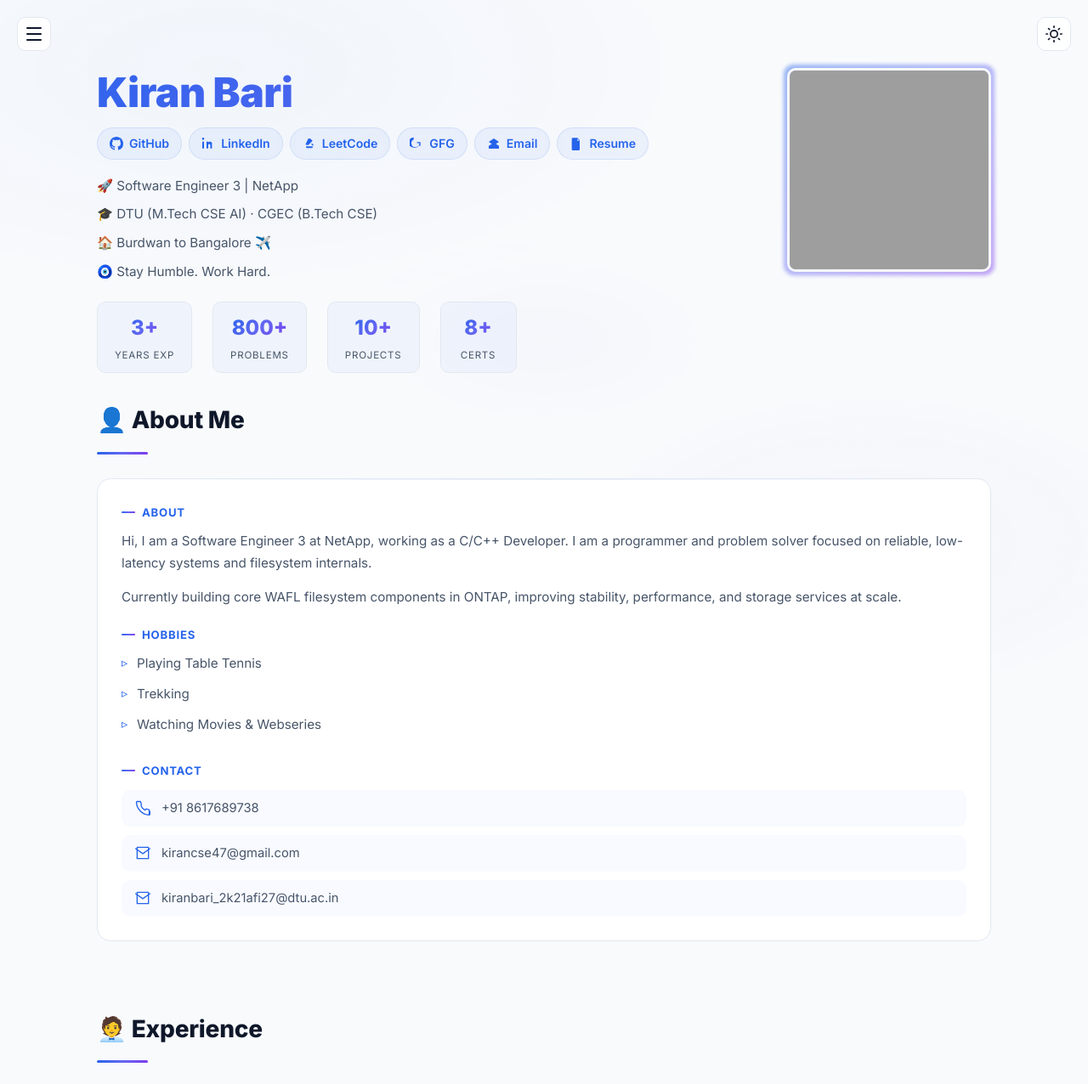
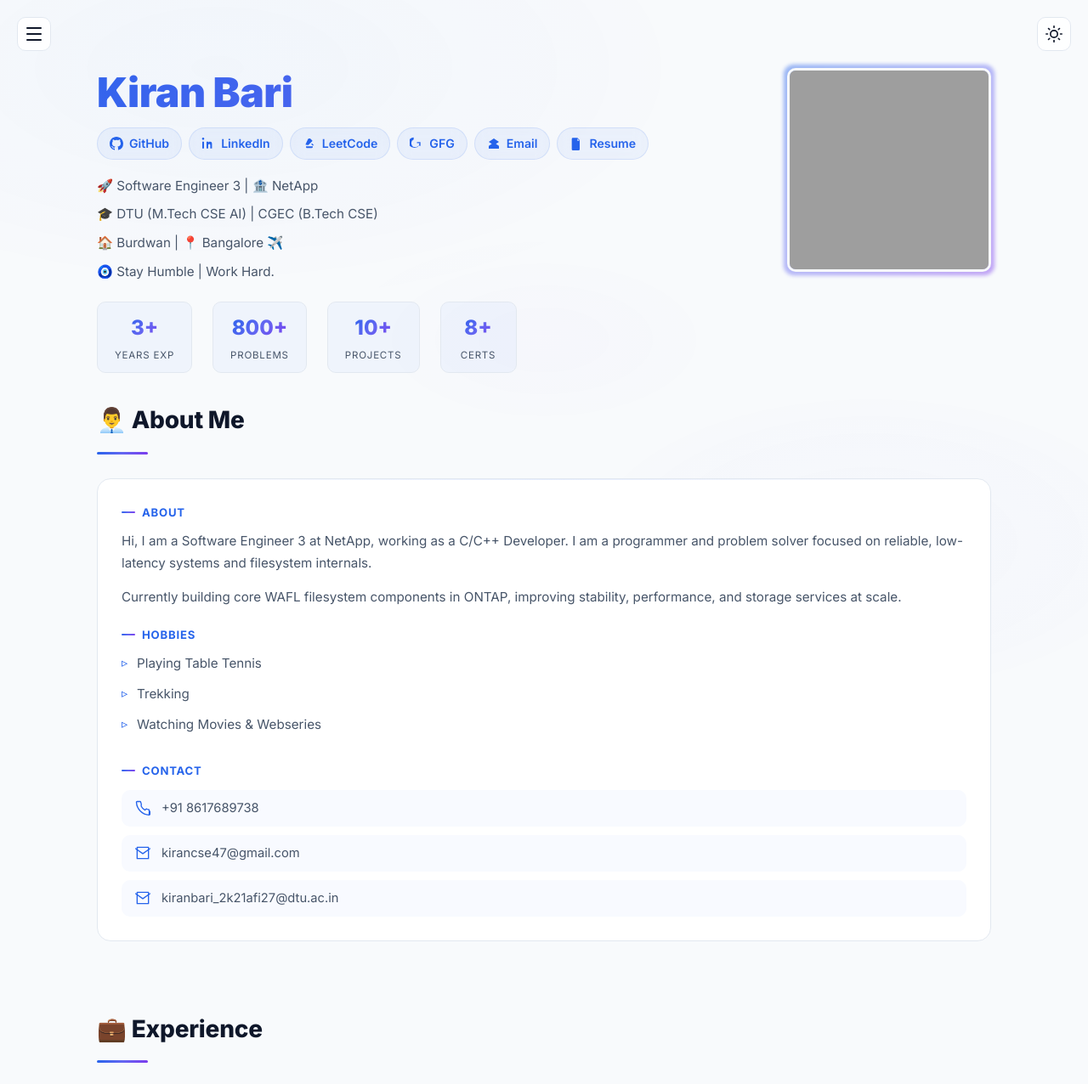
Before and after one commit to kiranbari/kiranbari.github.io, a plain HTML site: page index.html in a window 1280 px wide. Shown: the top 1276 px of the page at 85% size. Drawn offline with nearby package versions, Linux system fonts and the light colour scheme; grey boxes are pictures that could not be loaded.

Commit message:
Update index.html

```diff
--- a/index.html
+++ b/index.html
@@ -828,10 +828,10 @@
       </div>
 
       <div class="sub-lines">
-        <span>🚀 Software Engineer 3 | NetApp</span>
-        <span>🎓 DTU (M.Tech CSE AI) · CGEC (B.Tech CSE)</span>
-        <span>🏠 Burdwan to Bangalore ✈️</span>
-        <span>🧿 Stay Humble. Work Hard.</span>
+        <span>🚀 Software Engineer 3 | 🏦 NetApp</span>
+        <span>🎓 DTU (M.Tech CSE AI) | CGEC (B.Tech CSE)</span>
+        <span>🏠 Burdwan | 📍 Bangalore ✈️</span>
+        <span>🧿 Stay Humble | Work Hard.</span>
       </div>
 
       <div class="stats-row">
@@ -849,7 +849,7 @@
 
   <!-- ══════════ ABOUT ══════════ -->
   <section id="about" class="reveal">
-    <h2>👤 About Me</h2>
+    <h2>👨‍💼 About Me</h2>
     <div class="card about-grid">
       <div class="about-sub">
         <h4>About</h4>
@@ -886,7 +886,7 @@
 
   <!-- ══════════ EXPERIENCE (TIMELINE) ══════════ -->
   <section id="experience" class="reveal">
-    <h2>🧑‍💼 Experience</h2>
+    <h2>💼 Experience</h2>
     <div class="timeline">
       <div class="card">
         <h3>Software Engineer 3</h3>
```
